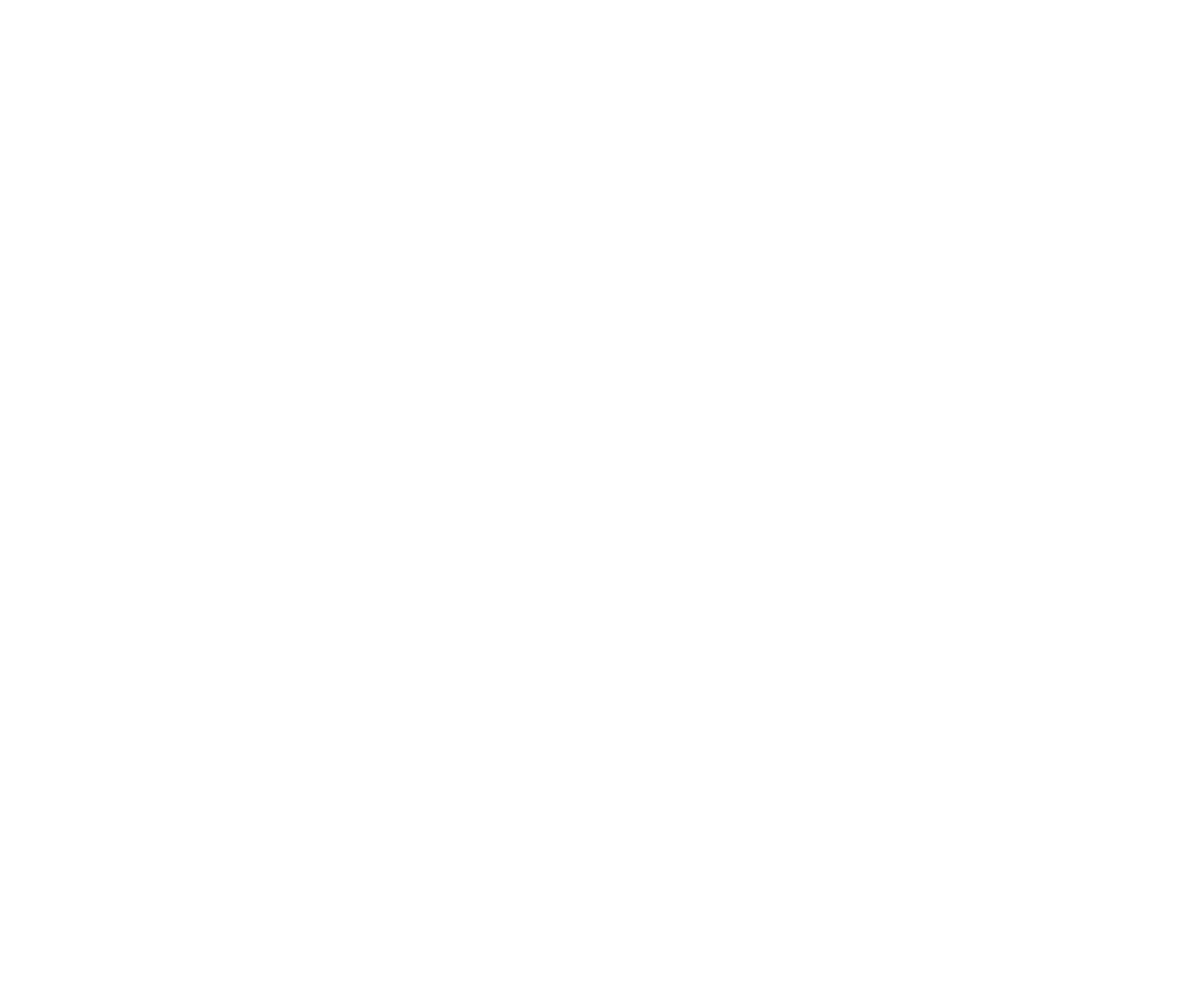
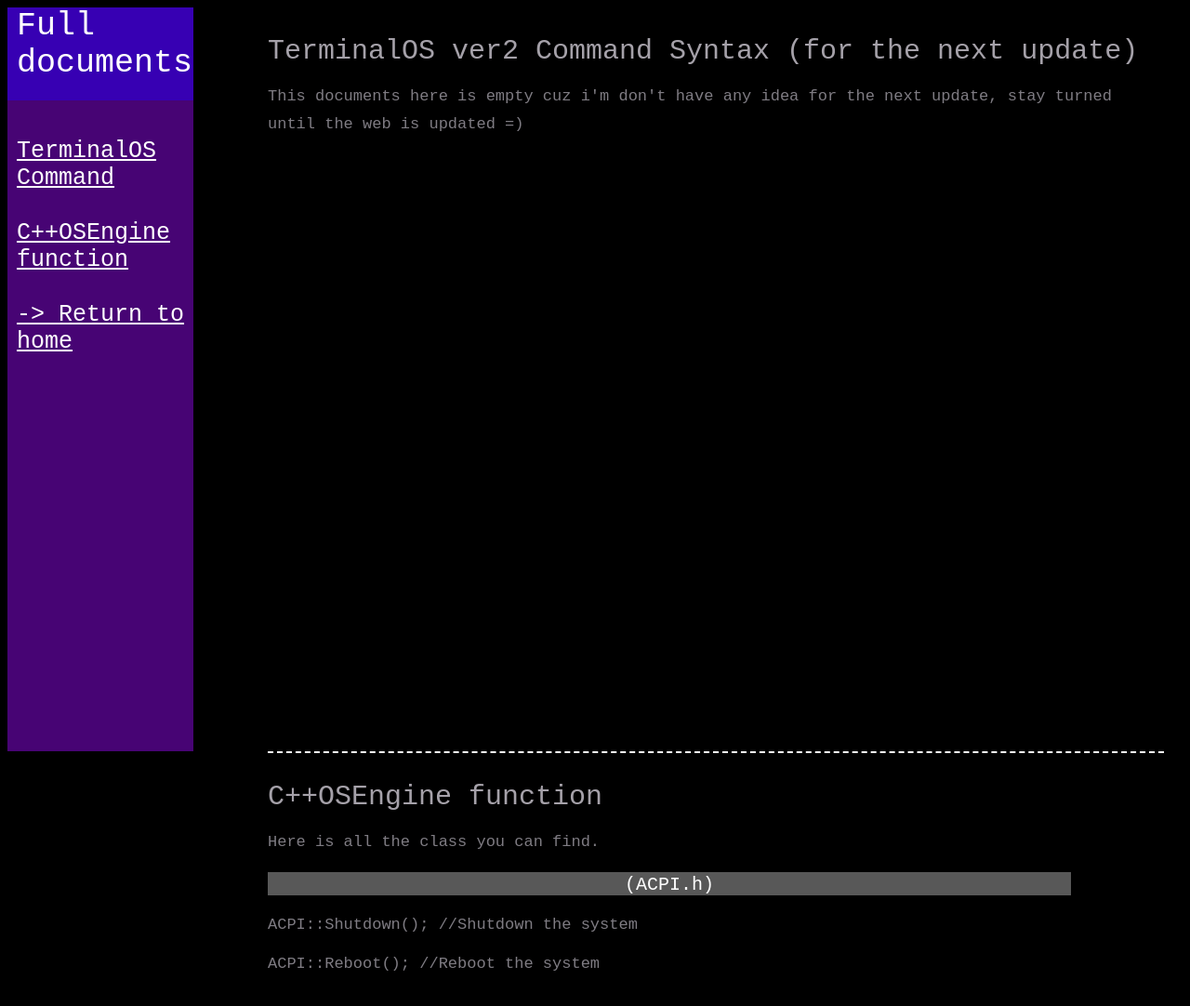
Before and after one commit to CodeCs1/codecs1.github.io, a plain HTML site: page documents/documents.html in a window 1280 px wide. Shown: the top 1082 px of the page at 93% size. Before the commit the page ends 800 px from the top, so only its background shows below. Drawn offline with Linux system fonts and the light colour scheme.

Commit message:
modified:   documents/documents.html 	new file:   documents/style.css 	modified:   index.html

```diff
--- a/documents/documents.html
+++ b/documents/documents.html
@@ -2,8 +2,48 @@
 <html>
     <head>
         <title>Code-dev Documents Page</title>
-        <link rel="stylesheet" type="text/css" href="../style.css"/>
+        <link rel="stylesheet" type="text/css" href="style.css"/>
     </head>
     <body>
+        <main id="doc">
+            <nav id="navbar">
+                <div class="div1">
+                    <header>Full documents</header>
+                </div>
+                <ul>
+                    <li>
+                        <a class="nav-link" href="#TerminalOS_Command">TerminalOS Command</a>
+                    </li>
+                    <li>
+                        <a class="nav-link" href="#CppOSEngine">C++OSEngine function</a>
+                    </li>
+                    <li>
+                        <a href="../index.html">-> Return to home</a>
+                    </li>
+                </ul>
+            </nav>
+            <div class="content">
+                <section id="TerminalOS_Command" class="main-section">
+                    <header>TerminalOS ver2 Command Syntax (for the next update)</header>
+                    <p>
+                        This documents here is empty cuz i'm don't have any idea for the next update, stay turned until the web is updated
+                        =)
+                    </p>
+                </section>
+                <section id="CppOSEngine" class="main-section">
+                    <header>C++OSEngine function</header>
+                    <p>
+                        Here is all the class you can find.
+                    </p>
+                    <div class="filename">
+                        <code>(ACPI.h)</code>
+                    </div>
+                    <p>
+                        <code>ACPI::Shutdown(); //Shutdown the system</code>
+                    </p>
+                    <code>ACPI::Reboot(); //Reboot the system</code>
+                </section>
+            </div>
+        </main>
     </body>
 </html>
--- /dev/null
+++ b/documents/style.css
@@ -0,0 +1,123 @@
+html {
+    scroll-behavior: smooth;
+}
+
+body {
+    font-family:'Courier New', Courier, monospace;
+    font-size: 17px;
+    background-color: #000000;
+    color: #7f7c83;
+}
+p {
+    line-height: 30px;
+}
+#doc {
+    display: flex;
+    flex-direction: column;
+}
+
+#navbar {
+    width:100%;
+    height: 100%;
+    background-color: #470474;
+    margin-top: 40px;
+    padding: 20px;
+    text-align: center;
+}
+
+#navbar header {
+    color:#fff;
+    font-size: 35px;
+}
+
+#navbar ul {
+    padding: 0;
+    font-size: 25px;
+}
+#navbar ul li {
+    color: #000;
+    margin-bottom: 15px;
+    list-style: none;
+    width: 100%;
+}
+
+#navbar ul li a {
+    color:#fff;
+    height: 30px;
+}
+
+#navbar ul li a:hover {
+    color: blue;
+}
+
+.content {
+    margin: 0 20px 20px;
+}
+
+.main-section {
+    min-height: 100vh;
+    width: 100%;
+    border-bottom: 2px dashed white;
+}
+
+.main-section header {
+    color: #a5a1a9;
+    font-size:30px;
+    padding-top: 30px;
+}
+
+.main-section ul li,
+.main-section al li {
+    margin-bottom: 15px;
+}
+
+@media(min-width:900px) {
+    #doc {
+        flex-direction: row;
+    }
+
+    #navbar {
+        width: 200px;
+        height: 100vh;
+        background-color: #470474;
+        margin-top: 0;
+        text-align: left;
+        position: fixed;
+        padding: 0;
+    }
+
+    .div1 {
+        width: 100%;
+        margin: 0;
+        min-height: 100px;
+        background-color: #3700b3;
+    }
+    #navbar header,
+    #navbar ul {
+        padding-left: 10px;
+    }
+
+    #nav header {
+        color:#add;
+        padding-left: 40px;
+        padding-top: 30px;
+        padding-bottom: 30px;
+        background-color: #6200ee;
+    }
+
+    #navbar ul li {
+        padding-top: 15px;
+    }
+
+    .content {
+        margin-left: 280px;
+    }
+}
+.filename {
+    color: #fff;
+    text-align: center;
+    margin-right: 100px;
+    font-family: Verdana, Geneva, Tahoma, sans-serif;
+    font-size: 20px;
+    background-color: #585858;
+}
```
Also changed, not shown: index.html (+1 -1 lines).
